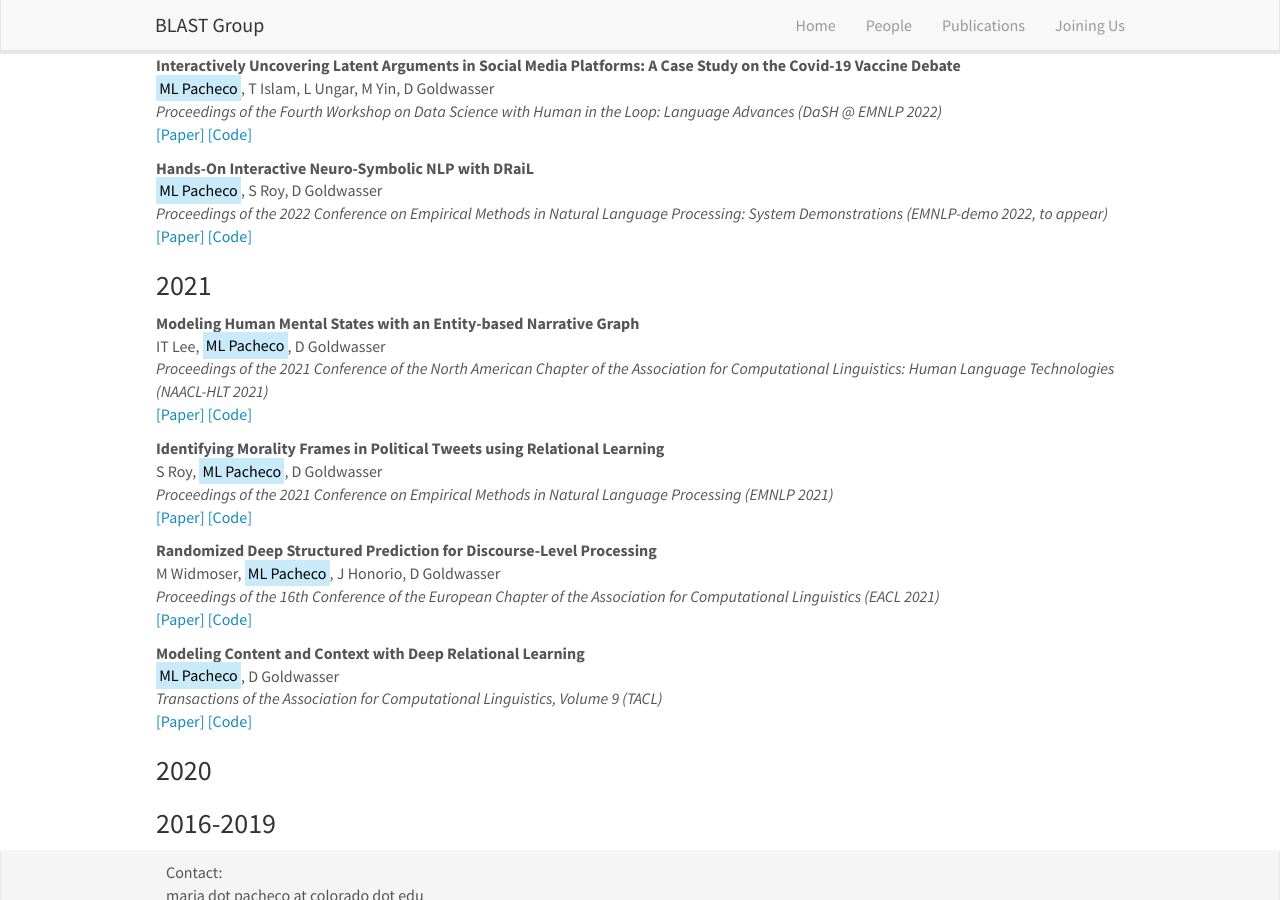
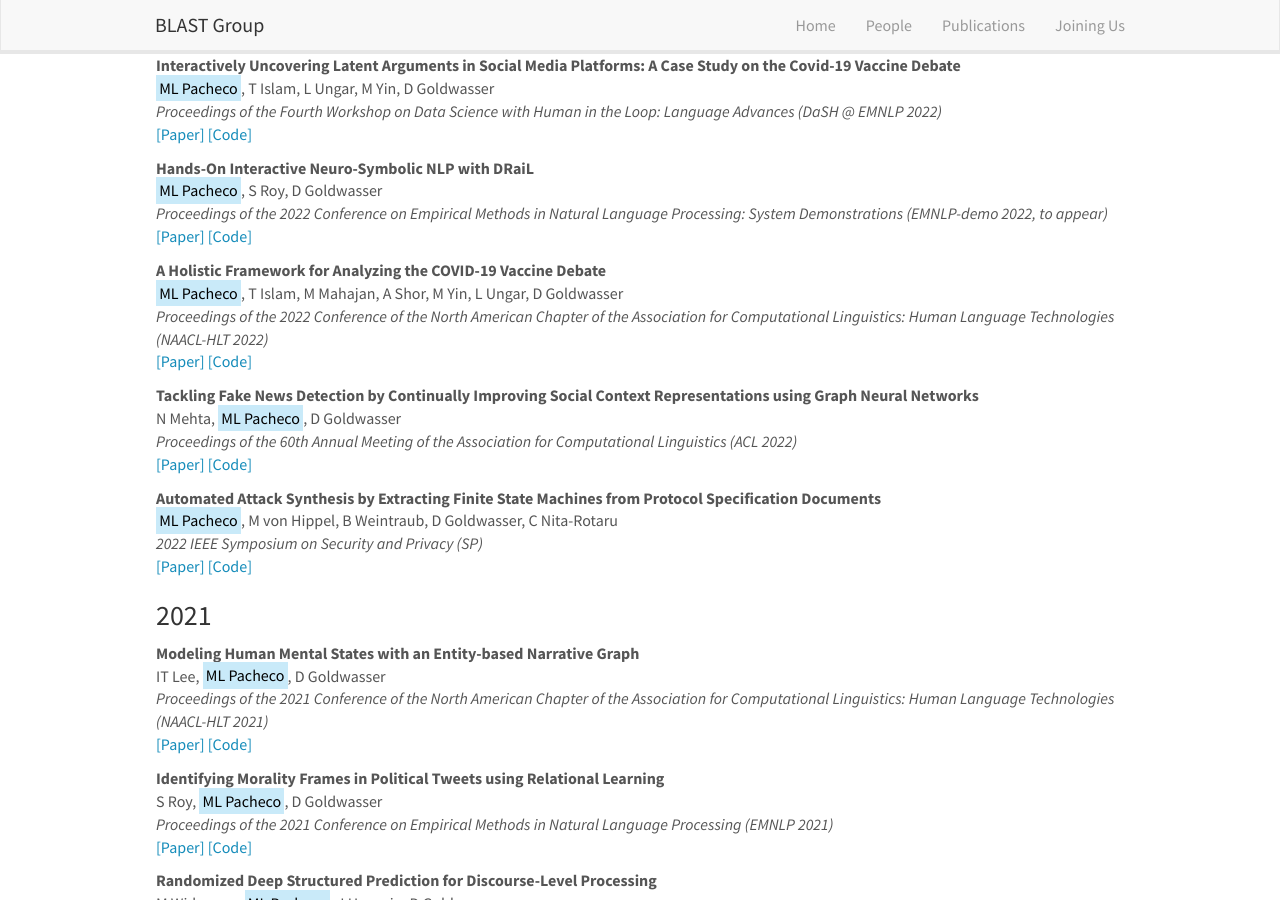
Before and after one commit to blast-cu/blast-cu.github.io, a Jekyll site: the page built from _pages/publications.md, in a window 1280 px wide and 900 px high, scrolled down 995 px. Built offline with Jekyll 4.4.1, drawn with Linux system fonts in a browser that asks for light colours; nearby versions of some CDN libraries.

Commit message:
Update publist_2022.yml

```diff
--- a/_data/publist_2022.yml
+++ b/_data/publist_2022.yml
@@ -21,3 +21,39 @@
     display: \[Code\]
   highlight: 0
   year: 2022
+
+- title: "A Holistic Framework for Analyzing the COVID-19 Vaccine Debate"
+  authors: <mark>ML Pacheco</mark>, T Islam, M Mahajan, A Shor, M Yin, L Ungar, D Goldwasser
+  venue: "Proceedings of the 2022 Conference of the North American Chapter of the Association for Computational Linguistics: Human Language Technologies (NAACL-HLT 2022)"
+  link:
+    url: https://aclanthology.org/2022.naacl-main.427/
+    display: \[Paper\]
+  code:
+    url: https://gitlab.com/mlpacheco/covid-moral-foundations
+    display: \[Code\]
+  highlight: 0
+  year: 2022
+
+- title: "Tackling Fake News Detection by Continually Improving Social Context Representations using Graph Neural Networks"
+  authors: N Mehta, <mark>ML Pacheco</mark>, D Goldwasser
+  venue: "Proceedings of the 60th Annual Meeting of the Association for Computational Linguistics (ACL 2022)"
+  link:
+    url: https://aclanthology.org/2022.acl-long.97/
+    display: \[Paper\]
+  code:
+    url: https://github.com/hockeybro12/fakenews_inference_operators
+    display: \[Code\]
+  highlight: 0
+  year: 2022
+
+- title: "Automated Attack Synthesis by Extracting Finite State Machines from Protocol Specification Documents"
+  authors: <mark>ML Pacheco</mark>, M von Hippel, B Weintraub, D Goldwasser, C Nita-Rotaru
+  venue: "2022 IEEE Symposium on Security and Privacy (SP)"
+  link:
+    url: https://arxiv.org/abs/2202.09470
+    display: \[Paper\]
+  code:
+    url: https://github.com/RFCNLP
+    display: \[Code\]
+  highlight: 0
+  year: 2022
```
